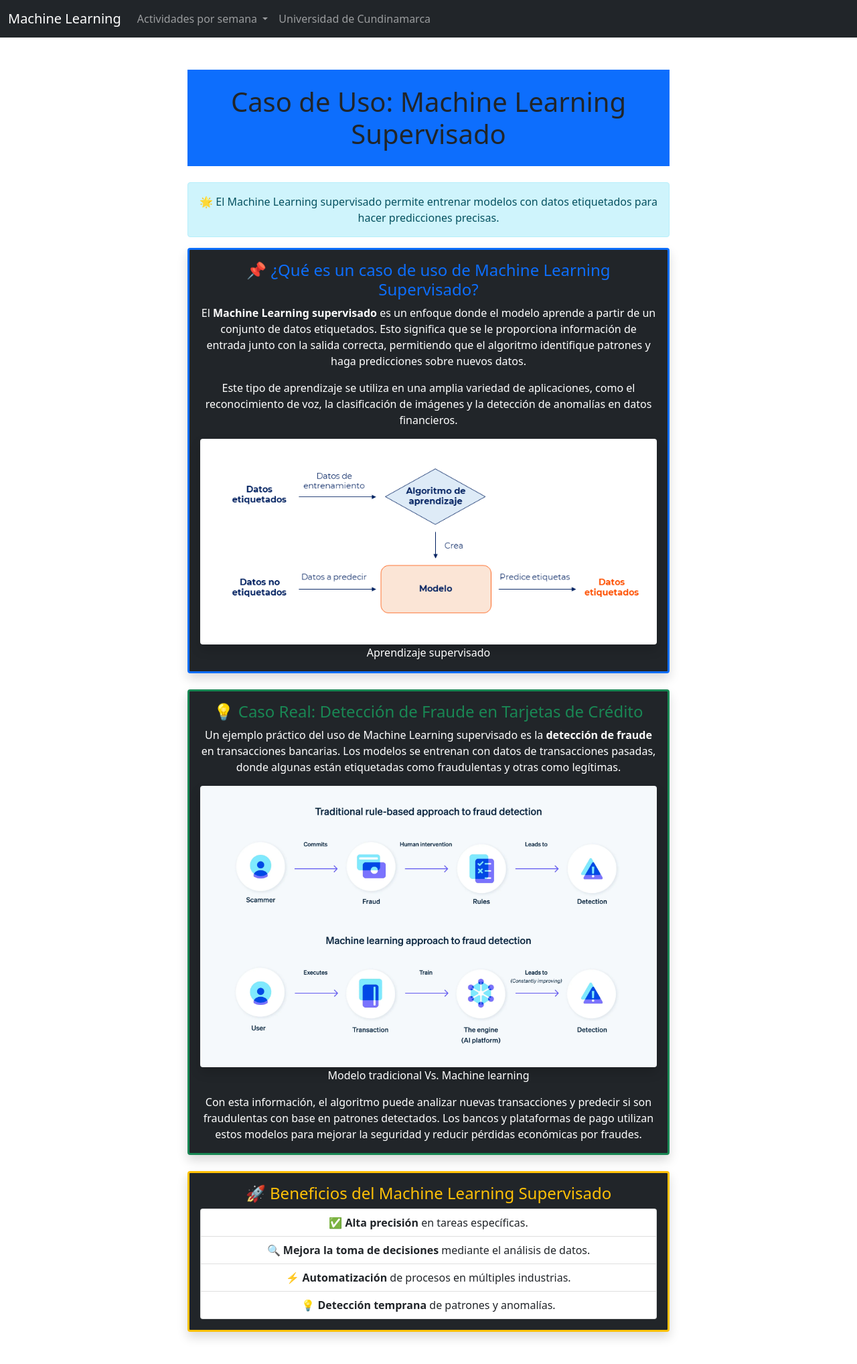
After one commit to JODACHSE/RepoML, a Flask app: page /caso_uso_ml_supervisado in a window 1280 px wide. The commit adds this page. Shown: the whole page at 67% size. Run offline with Flask 3, Linux system fonts and the light colour scheme.

Commit message:
Remover imagenes sin uso y agregar contenido de caso de uso de Machine Learning supervisado

```diff
--- a/app.py
+++ b/app.py
@@ -7,6 +7,7 @@ from python.S3 import linear_regression
 app = Flask(__name__)
 app.config["DEBUG"] = True
 # Usar en terminal: flask --app app run --debug
+
 
 @app.route("/")
 def index():
@@ -50,6 +51,12 @@ def history_flask():
     return render_template("html/S2/history_flask.html")
 
 
+@app.route("/caso_uso_ml_supervisado")
+def caso_uso_ml_supervisado():
+    """Ruta para Caso de uso de machine learning"""
+    return render_template("html/S2/CasoUsoMLSupervisado.html")
+
+
 @app.route("/snake_game")
 def snake_game():
     """Ruta para el juego de la serpiente"""
--- /dev/null
+++ b/templates/html/S2/CasoUsoMLSupervisado.html
@@ -0,0 +1,88 @@
+{% extends 'html/templates/base.html' %}
+
+{% block title %}Caso de uso ML supervisado{% endblock %}
+
+{% block head_adds %}
+<link rel="shortcut icon" href="{{ url_for('static', filename='/machine-learning-favicon.ico') }}">
+{% endblock %}
+
+{% block content %}
+<div class="container mt-5">
+    <div class="row justify-content-center">
+        <div class="col-lg-8">
+            <h1 class="text-center p-4 mb-4 bg-primary">Caso de Uso: Machine Learning Supervisado</h1>
+
+            <div class="alert alert-info text-center" role="alert">
+                🌟 El Machine Learning supervisado permite entrenar modelos con datos etiquetados para hacer
+                predicciones precisas.
+            </div>
+
+            <div class="card shadow border-3 border-primary bg-dark text-white">
+                <div class="card-body">
+                    <h4 class="card-title text-primary">📌 ¿Qué es un caso de uso de Machine Learning Supervisado?</h4>
+                    <p class="card-text">
+                        El <b>Machine Learning supervisado</b> es un enfoque donde el modelo aprende a partir de un
+                        conjunto de
+                        datos etiquetados. Esto significa que se le proporciona información de entrada junto con la
+                        salida correcta,
+                        permitiendo que el algoritmo identifique patrones y haga predicciones sobre nuevos datos.
+                    </p>
+                    <p class="card-text">
+                        Este tipo de aprendizaje se utiliza en una amplia variedad de aplicaciones, como el
+                        reconocimiento de voz,
+                        la clasificación de imágenes y la detección de anomalías en datos financieros.
+                    </p>
+                    <div class="text-center">
+                        <img src="{{ url_for('static', filename='Aprendizaje-supervisado.png') }}"
+                            alt="Machine Learning Supervisado." class="img-fluid rounded shadow">
+                        <a class="text-dark text-decoration-none text-white"
+                            href="https://decidesoluciones.es/tipos-de-aprendizaje-algoritmos-machine-learning/#:~:text=de%20estos%20modelos.-,Aprendizaje%20supervisado,-Se%20puede%20utilizar">Aprendizaje
+                            supervisado</a>
+                    </div>
+                </div>
+            </div>
+
+            <div class="card shadow border-3 border-success mt-4 bg-dark text-white">
+                <div class="card-body">
+                    <h4 class="card-title text-success">💡 Caso Real: Detección de Fraude en Tarjetas de Crédito</h4>
+                    <p class="card-text">
+                        Un ejemplo práctico del uso de Machine Learning supervisado es la <b>detección de fraude</b> en
+                        transacciones bancarias. Los modelos se entrenan con datos de transacciones pasadas, donde
+                        algunas están etiquetadas como
+                        fraudulentas y otras como legítimas.
+                    </p>
+
+                    <div class="text-center">
+                        <img src="{{ url_for('static', filename='machine-learning-vs-modelo-tradicional.png') }}"
+                            alt="Detección de Fraude" class="img-fluid rounded shadow">
+                        <a class="text-dark text-decoration-none text-white"
+                            href="https://stripe.com/es/resources/more/how-machine-learning-works-for-payment-fraud-detection-and-prevention#como-se-usa-el-emmachine-learningem-para-prevenir-y-detectar-el-fraude">
+                            Modelo tradicional Vs. Machine learning</a>
+                    </div>
+
+                    <p class="card-text mt-3">
+                        Con esta información, el algoritmo puede analizar nuevas transacciones y predecir si son
+                        fraudulentas
+                        con base en patrones detectados. Los bancos y plataformas de pago utilizan estos modelos para
+                        mejorar
+                        la seguridad y reducir pérdidas económicas por fraudes.
+                    </p>
+                </div>
+            </div>
+
+            <div class="card shadow border-3 border-warning mt-4 bg-dark text-white">
+                <div class="card-body">
+                    <h4 class="card-title text-warning">🚀 Beneficios del Machine Learning Supervisado</h4>
+                    <ul class="list-group">
+                        <li class="list-group-item">✅ <b>Alta precisión</b> en tareas específicas.</li>
+                        <li class="list-group-item">🔍 <b>Mejora la toma de decisiones</b> mediante el análisis de
+                            datos.</li>
+                        <li class="list-group-item">⚡ <b>Automatización</b> de procesos en múltiples industrias.</li>
+                        <li class="list-group-item">💡 <b>Detección temprana</b> de patrones y anomalías.</li>
+                    </ul>
+                </div>
+            </div>
+        </div>
+    </div>
+</div>
+{% endblock %}
--- a/templates/html/S2/history_flask.html
+++ b/templates/html/S2/history_flask.html
@@ -20,8 +20,6 @@
 
     <div class="card shadow p-4 mt-3">
         <h2>Historia</h2>
-        <img src="{{ url_for('static', filename='/flask2.jpg') }}" alt="Imagen sobre Flask"
-            class="img-fluid mx-auto d-block mb-3" style="max-width: 300px;">
         <p class="mx-auto">Flask es un microframework para Python que fue desarrollado por <strong>Armin
                 Ronacher</strong> en 2010.
             Surgió como un experimento dentro de un proyecto llamado "Werkzeug and Jinja" y se convirtió en
--- a/templates/html/templates/base.html
+++ b/templates/html/templates/base.html
@@ -41,6 +41,7 @@
                 </li>
                 <li><a class="nav-link" href="{{ url_for('history_flask') }}">Historia</a></li>
                 <li><a class="nav-link" href="{{ url_for('installation_flask') }}">Instalación flask</a></li>
+                <li><a class="nav-link" href="{{ url_for('caso_uso_ml_supervisado') }}">Caso de uso supervisado</a></li>
                 <li><a class="nav-link" href="{{ url_for('snake_game') }}">Juego Snake</a></li>
                 <li>
                   <hr class="dropdown-divider">Semana 1 - Creación de un repositorio con ramas
```
Also changed, not shown: templates/html/S2/installation_flask.html (+9 -3 lines), static/Aprendizaje-supervisado.png (added), static/flask2.jpg (deleted), static/logosnake.png (deleted), static/machine-learning-vs-modelo-tradicional.png (added).
